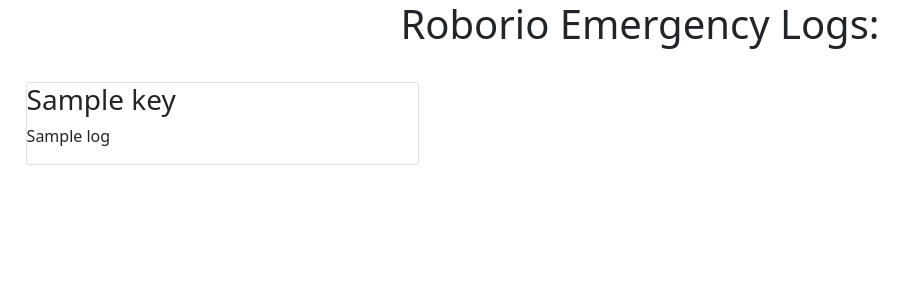
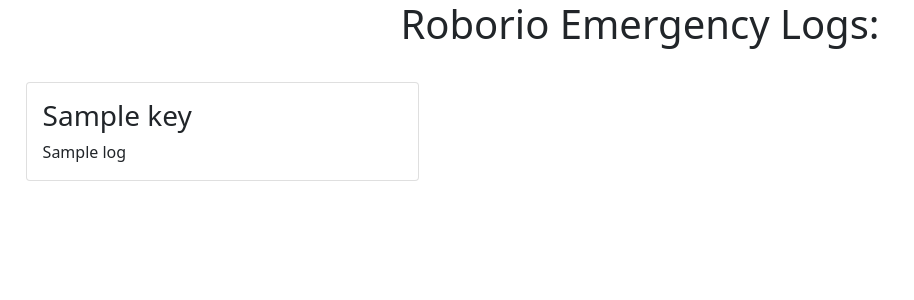
Before and after one commit to Team3256/Emergency_Logger, a Flask app: template app/templates/logs.html in a window 1280 px wide. Shown: the top 300 px of the page, without its empty margins (0-914 px from the left). Run offline with Flask 2, Linux system fonts and the light colour scheme; the template is opened without the code that fills it: most values are stand-ins (such as "Sample title", 1, 10 or a date in 2020).

Commit message:
Update logs.html

```diff
--- a/app/templates/logs.html
+++ b/app/templates/logs.html
@@ -23,12 +23,14 @@
 
 
     <center><h1> Roborio Emergency Logs: </h1></center>
-    <div class="row" style="padding-left: 2%; padding-right: 2%; padding-top: 2%;">
+    <div class="row g-4"  style="padding-left: 2%; padding-right: 2%; padding-top: 2%;">
         {% for (key, log) in logs %}
             <div class="col-lg-4 col-md-4 col-sm-6 col-12">
                 <div class="card">
-                    <h3 row row-cols-3>{{ key }}</h3>
-                    <p>{{ log }}</p>
+                    <div class="card-body">
+                        <h3 class="card-title">{{ key }}</h3>
+                        <div class="card-text">{{ log }}</div>
+                    </div>
                 </div>
             </div>
         {% endfor %}
```
